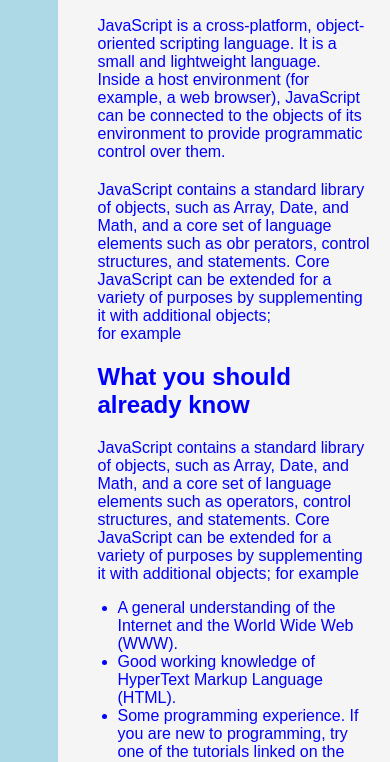
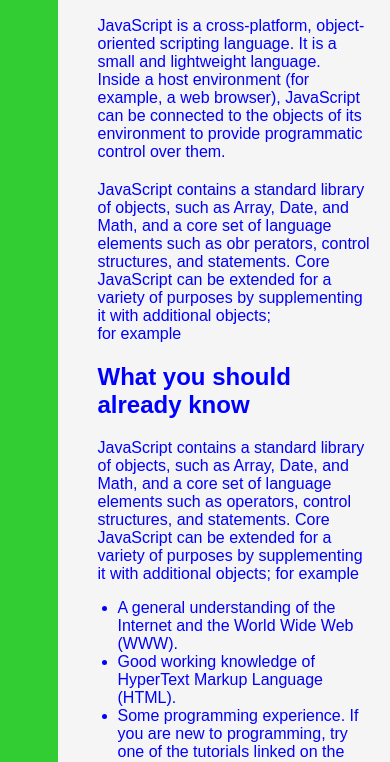
Before and after one commit to bdllhdrss3/firts_project, a plain HTML site: page index.html in a window 390 px wide. Shown: the part 151-913 px from the top of the page. Drawn offline with Linux system fonts and the light colour scheme.

Commit message:
final web

```diff
--- a/css/style.css
+++ b/css/style.css
@@ -72,3 +72,9 @@ a{
 a:hover{
     background-color: cornflowerblue;
 }
+
+@media screen and (max-width: 900px) {
+    body {
+        background-color: limegreen;
+    }
+}
```
